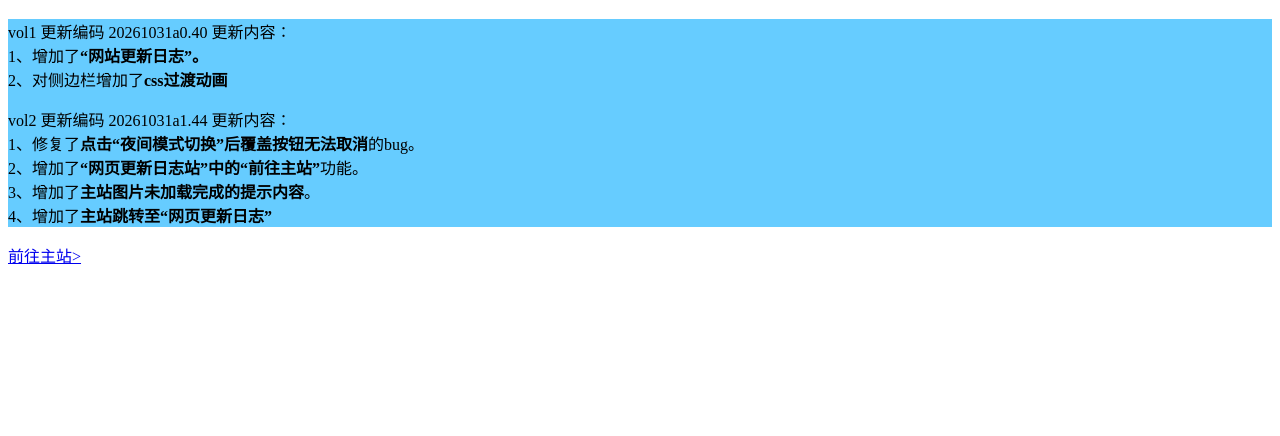
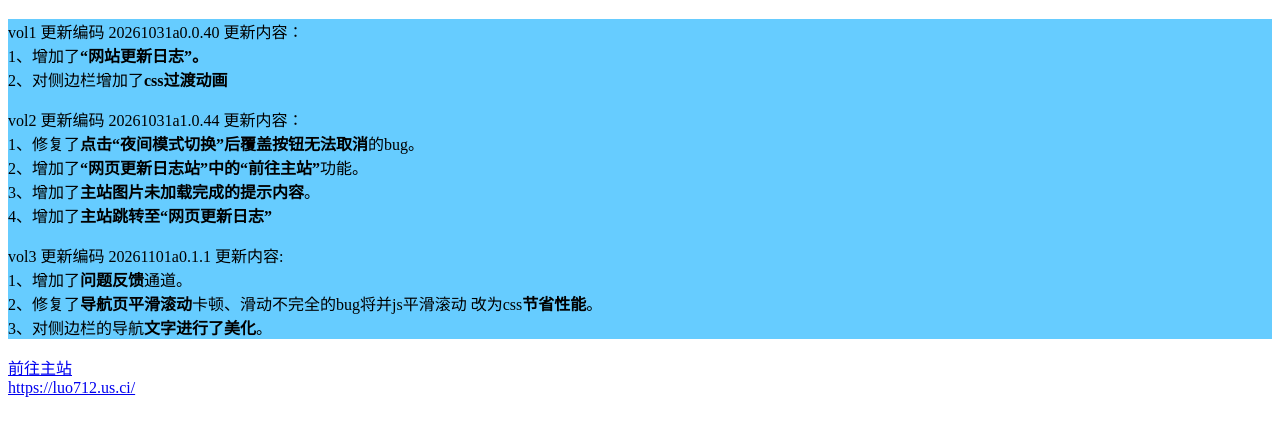
Before and after one commit to sjhusb165/log, a plain HTML site: page index.html in a window 1280 px wide. Shown: the part 70-506 px from the top of the page. Drawn offline with Linux system fonts and the light colour scheme.

Commit message:
Add files via upload

```diff
--- a/index.html
+++ b/index.html
@@ -9,13 +9,13 @@
 <h1 style="color: rgb(0, 0, 0)"> 网站更新日志 </h1>
  <div style="background-color:rgb(102, 204, 255)">
 <p style="color:rgb(0, 0, 0)">
-vol1 更新编码 20261031a0.40
+vol1 更新编码 20261031a0.0.40
   更新内容∶
   <br>1、增加了<b>“网站更新日志”。</b>
   <br>2、对侧边栏增加了<b>css过渡动画</b>
 </p>
 <p style="color:rgb(0, 0, 0)">
-vol2 更新编码 20261031a1.44
+vol2 更新编码 20261031a1.0.44
   更新内容∶
   <br>
   1、修复了<b>点击“夜间模式切换”后覆盖按钮无法取消</b>的bug。<br>
@@ -23,8 +23,18 @@ vol2 更新编码 20261031a1.44
   3、增加了<b>主站图片未加载完成的提示内容</b>。<br>
   4、增加了<b>主站跳转至“网页更新日志”</b><br>
 </p>
+  <p style="color:rgb(0, 0, 0)">
+vol3 更新编码 20261101a0.1.1
+    更新内容:<br>
+  1、增加了<b>问题反馈</b>通道。<br>
+  2、修复了<b>导航页平滑滚动</b>卡顿、滑动不完全的bug将并js平滑滚动
+改为css<b>节省性能</b>。<br>
+  3、对侧边栏的导航<b>文字进行了美化</b>。
+
+  </p>
 
  </div>
-<a href="https://luo712.us.ci/">前往主站>
+<a href="https://luo712.us.ci/">前往主站<br>
+  https://luo712.us.ci/
 </body>
 </html>
```
